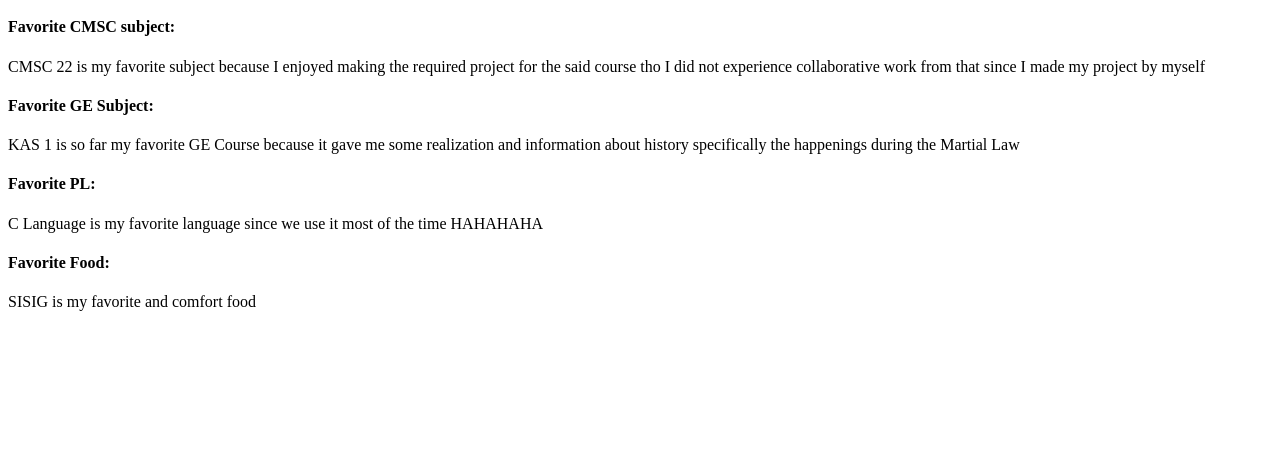
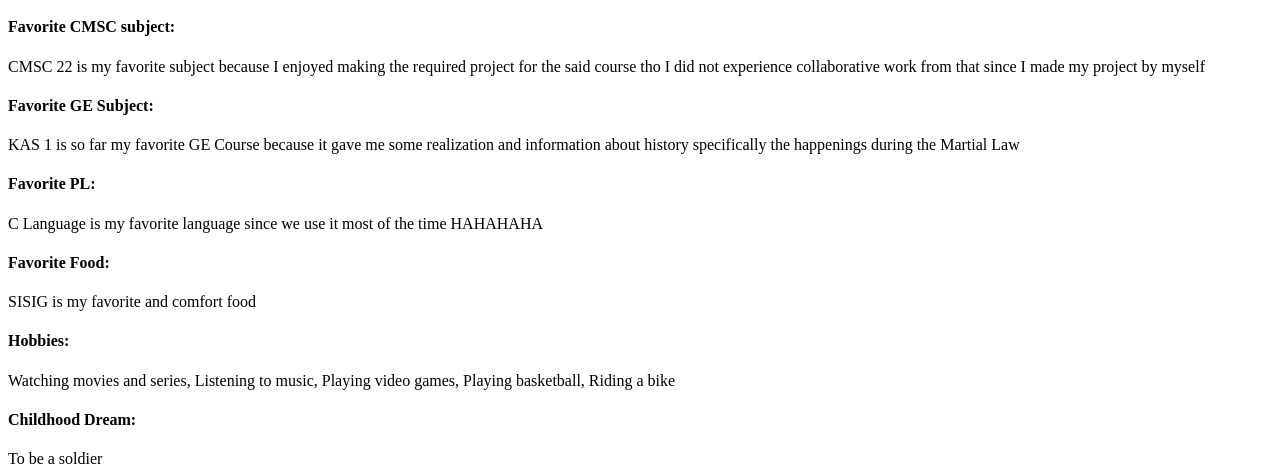
Before and after one commit to Darwinwinner/Darwinwinner.github.io, a plain HTML site: page index.html in a window 1280 px wide. Shown: the part 401-877 px from the top of the page. Before the commit the page ends 800 px from the top, so only its background shows below. Drawn offline with Linux system fonts and the light colour scheme.

Commit message:
other information added

```diff
--- a/index.html
+++ b/index.html
@@ -28,4 +28,10 @@
             <br>
         </div>
 
+        <!--Hobbies and Childhood Dream-->
+        <div>
+            <h4>Hobbies:</h4> Watching movies and series, Listening to music, Playing video games, Playing basketball, Riding a bike
+            <h4>Childhood Dream:</h4> To be a soldier
+        </div>
+
     </body>
```
